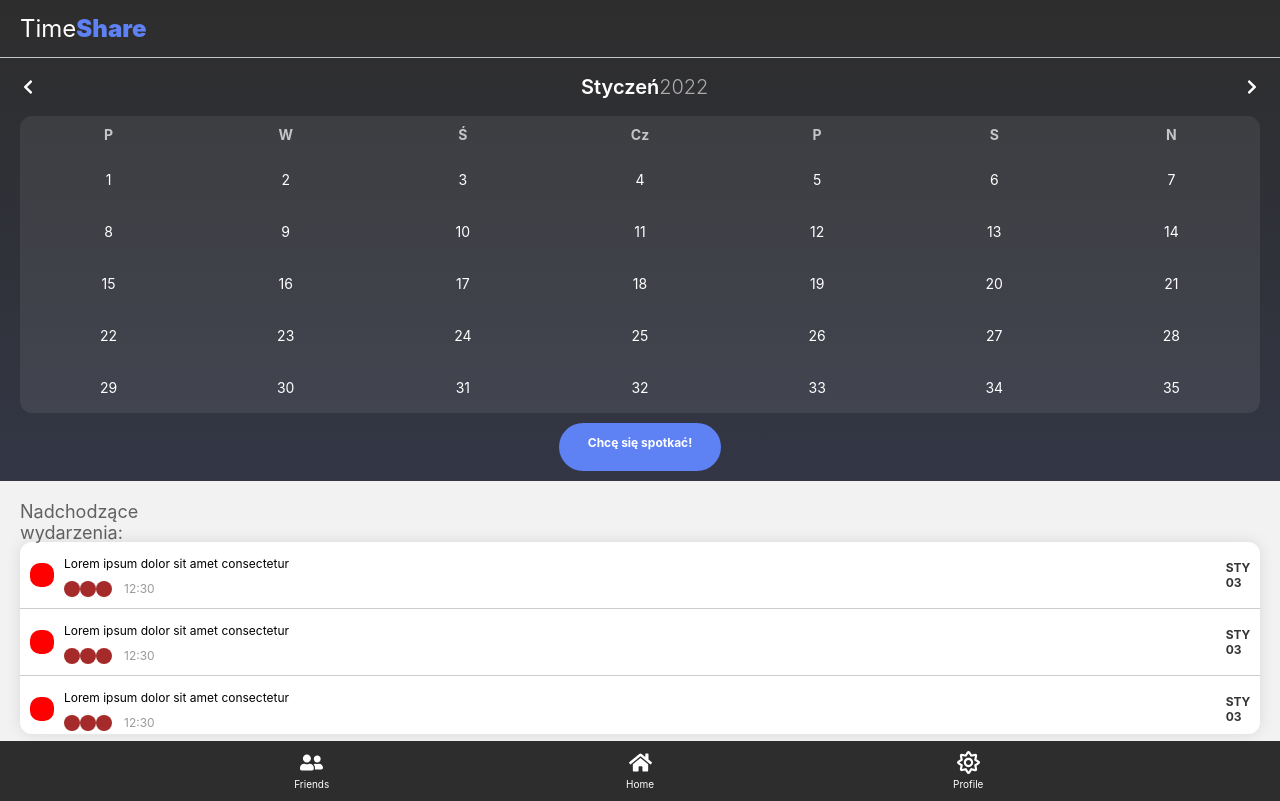
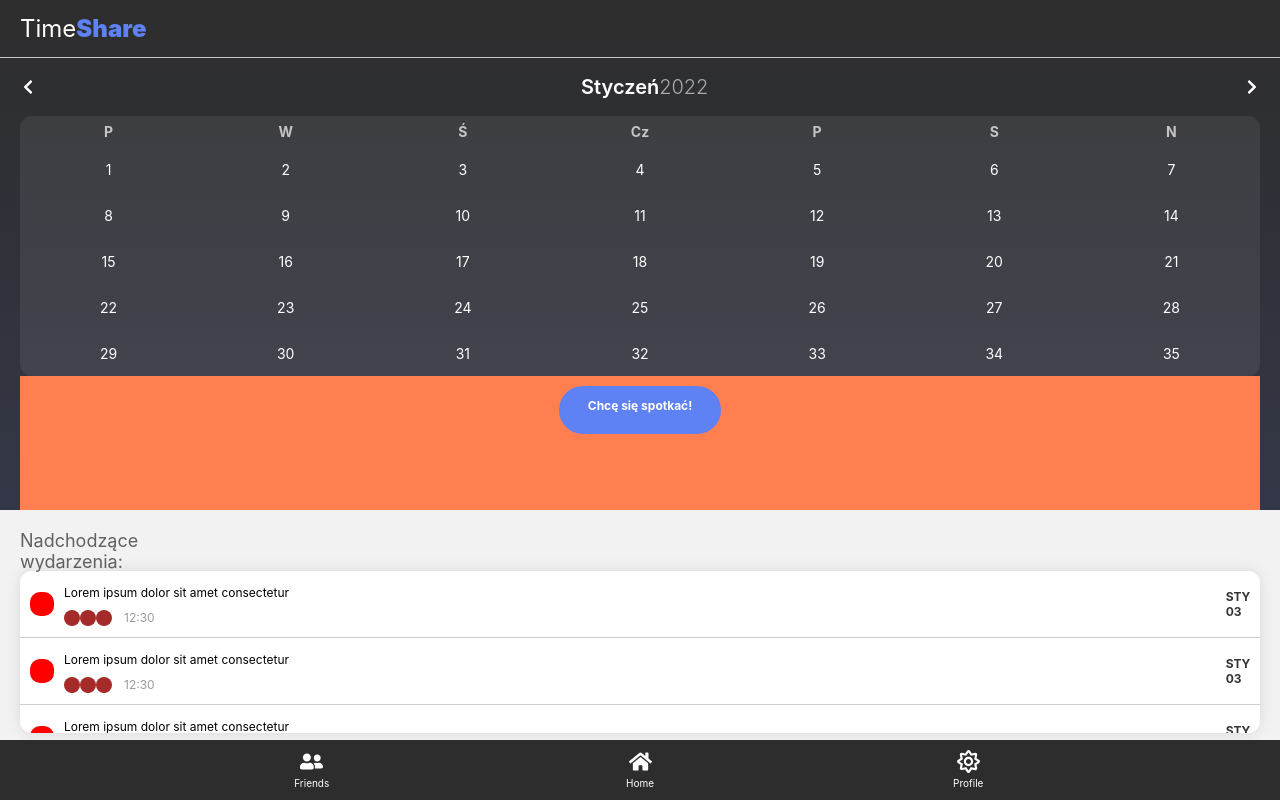
Before and after one commit to dandeliusz27/TimeShare, a React (Create React App) app: page /Home in a window 1280 px wide. Built offline with nearby package versions, Linux system fonts and the light colour scheme.

Commit message:
changing box sizes

```diff
--- a/src/components/Calendar.css
+++ b/src/components/Calendar.css
@@ -45,7 +45,7 @@
 
 .calendarWeek {
     font-size: small;
-    height: 37px;
+    height: 30px;
     display: grid;
     grid-template-columns: repeat(7, 1fr);
 }
@@ -58,7 +58,7 @@
 }
 
 .calendarDays {
-    height: 260px;
+    height: 230px;
     /* background-color: blueviolet; */
     display: grid;
 
--- a/src/routes/Home.css
+++ b/src/routes/Home.css
@@ -2,7 +2,7 @@
     /* background-color: violet; */
     width: 100%;
     display: grid;
-    grid-template-rows: auto 68px 260px;
+    grid-template-rows: auto 1fr 230px;
 }
 
   .homeBoxCalendar {
@@ -12,7 +12,7 @@
 
   .homeboxButton {
     margin: 0 20px 0 20px;
-    /* background-color: coral; */
+    background-color: coral;
   }
 
   .homeBoxEventText {
@@ -35,7 +35,7 @@
   .homeBoxEventList {
     background-color: #FFF;
     border-radius: 12px;
-    height: 192px;
+    height: 162px;
     overflow: hidden;
     overflow-y: scroll;
     box-shadow: 0px 0px 15px rgba(0, 0, 0, 0.1);
```
